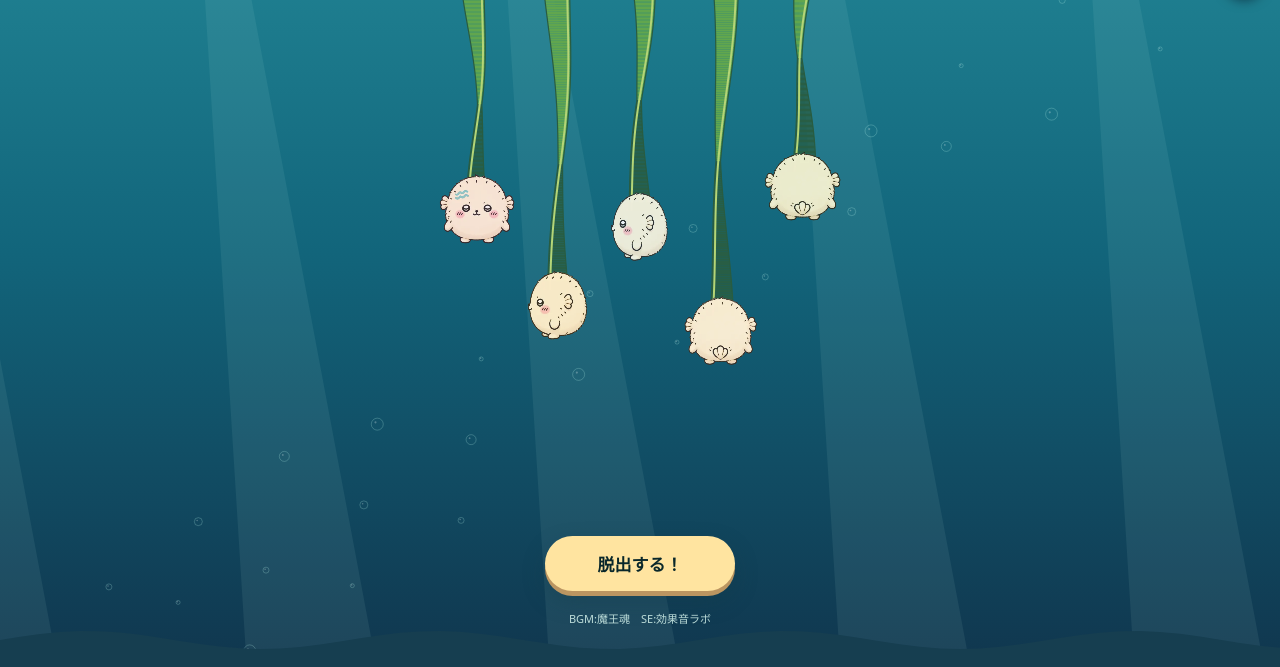
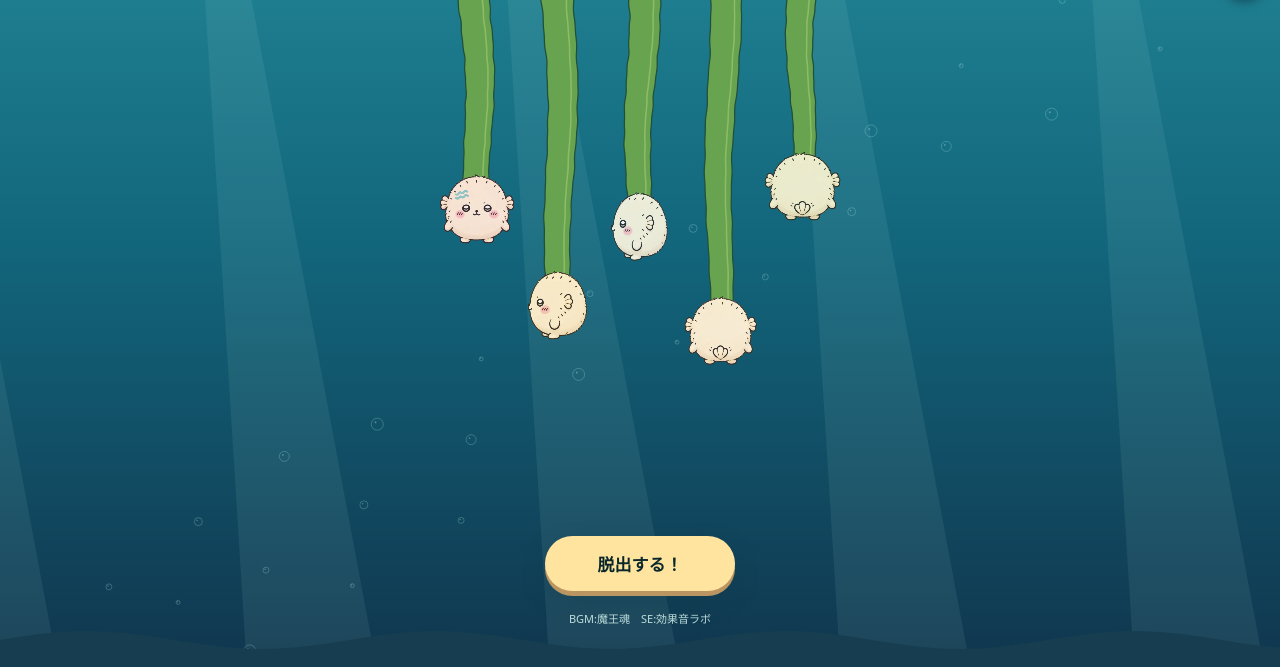
Before and after one commit to mukkii-game/weed, a plain HTML site: page index.html in a window 1280 px wide. Shown: the part 133-800 px from the top of the page. Drawn offline with Linux system fonts and the light colour scheme; animation ran at ten frames a second.

Commit message:
Polish continuous kelp ribbons, readable crossings and grab feedback

```diff
--- a/game.js
+++ b/game.js
@@ -3,8 +3,9 @@
 const canvas=document.querySelector('#game'),ctx=canvas.getContext('2d'),$=s=>document.querySelector(s);
 const clamp=(v,a,b)=>Math.max(a,Math.min(b,v)),mix=(a,b,t)=>a+(b-a)*t,TAU=Math.PI*2;
 const palette=['#edb4ca','#f2d790','#b8dfe9','#eed4bc','#b8dba9'];
-const sprite=new Image(),tints=[];sprite.src='assets/sea-friend-sprites.webp?v=1';
+const sprite=new Image(),tints=[];
 sprite.onload=()=>palette.forEach(color=>{const c=document.createElement('canvas');c.width=sprite.width;c.height=sprite.height;const x=c.getContext('2d');x.drawImage(sprite,0,0);x.globalCompositeOperation='source-atop';x.globalAlpha=.22;x.fillStyle=color;x.fillRect(0,0,c.width,c.height);tints.push(c);});
+sprite.src='assets/sea-friend-sprites.webp?v=1';
 
 let W=390,H=780,mode='title',chars=[],links=[],particles=[],words=[],pointer=null;
 let elapsed=0,clock=0,last=0,lastInput=-10,caught=0,shake=0,flash=0,combo=0,comboTime=0,stats={},endWin=false;
@@ -37,8 +38,28 @@ canvas.addEventListener('pointermove',e=>{const p=pointer;if(!p||e.pointerId!==p
 function pointerEnd(e,cancel=false){const p=pointer;if(!p||p.id!==e.pointerId)return;pointer=null;if(canvas.hasPointerCapture?.(e.pointerId))canvas.releasePointerCapture(e.pointerId);if(cancel||p.c.free||mode!=='play')return;const c=p.c;if(p.moved<14&&Math.hypot(e.clientX-p.sx,e.clientY-p.sy)<18){stats.taps++;c.vy-=90;c.vx+=c.lastDir*32;energize(c,24,c.lastDir,'tap');se('tap',c);burst(c.x,c.y+c.r,5);label(c.solo?'ラスト！ ぐるぐる！':'くるるっ',c.x,c.y-48,c.color,.6);}else{stats.flicks++;const dx=p.x-p.sx,dy=p.y-p.sy,len=Math.hypot(dx,dy),fresh=clock-p.mt<.15;const edge=c.id===0||c.id===4?1.25:1;c.vx=clamp((fresh?p.mx*.38:0)+(c.home-c.x)*2,-540,540)*edge;c.vy=clamp((fresh?p.my*.38:0)+(c.homeY-c.y)*2,-520,520);energize(c,clamp(len*.13,10,32),Math.sign(dx)||c.lastDir,'flick');c.stretch=.35;burst(c.x,c.y,9);se('tap',c);label(len>W*.25?'びよーーん！':'びゅんっ！',c.x,c.y-48);}}
 canvas.addEventListener('pointerup',e=>pointerEnd(e));canvas.addEventListener('pointercancel',e=>pointerEnd(e,true));canvas.addEventListener('lostpointercapture',e=>{if(pointer?.id===e.pointerId)pointer=null;});
 
-function ropePath(c){const pts=[],length=c.y-c.r*.55+12;for(let i=0;i<=64;i++){const t=i/64;let x=mix(c.anchor,c.x,t)+Math.sin(Math.PI*t)*(Math.sin(clock*1.7+t*7+c.id)*5-c.vx*.035),y=-12+length*t,z=0;links.forEach(k=>{if(k.power<.02||(k.a!==c.id&&k.b!==c.id)||chars[k.a].free||chars[k.b].free)return;const kt=k.a===c.id?k.tA:k.tB,side=(k.a===c.id?1:-1)*k.spinDir,s=(t-kt)/k.span;if(Math.abs(s)>=1)return;const soft=Math.sin((1-Math.abs(s))*Math.PI/2)**2,envelope=soft*k.power,angle=k.phase+s*TAU*k.turns,axisX=k.x+s*(chars[k.b].x-chars[k.a].x)*.08,axisY=k.y+s*Math.min(105,H*.14),radius=(13+k.power*7)*envelope;x=mix(x,axisX,envelope*.88)+side*Math.cos(angle)*radius;y=mix(y,axisY,envelope*.78)+Math.sin(angle)*radius*.42;z+=side*Math.sin(angle)*envelope;});pts.push({x,y,z,t});}return pts;}
-function interact(dt){const paths=chars.map(c=>c.free?null:ropePath(c));links.forEach(k=>{k.cool=Math.max(0,k.cool-dt);k.bodyCool=Math.max(0,k.bodyCool-dt);k.power=Math.max(0,k.power-dt*.22);k.phase+=dt*(3+k.power*5)*k.spinDir;const a=chars[k.a],b=chars[k.b];if(a.free||b.free)return;const relative=Math.hypot(a.vx-b.vx,a.vy-b.vy);if((a.active>0||b.active>0)&&relative>35&&k.cool===0){let best=23,hit=null;for(let i=10;i<65;i+=3)for(let j=10;j<65;j+=3){const p=paths[k.a][i],q=paths[k.b][j],d=Math.hypot(p.x-q.x,p.y-q.y);if(d<best){best=d;hit={p,q};}}if(hit){k.tA=clamp(hit.p.t,.34,.76);k.tB=clamp(hit.q.t,.34,.76);const pa=paths[k.a][Math.round(k.tA*64)],pb=paths[k.b][Math.round(k.tB*64)];k.x=(pa.x+pb.x)/2;k.y=(pa.y+pb.y)/2;k.power=1;k.cool=.9;stats.tangles++;combo=comboTime>0?combo+1:1;comboTime=2.1;const stored=clamp((Math.abs(a.twist)+Math.abs(b.twist))/ (100/12),0,2),dir=a.x>b.x?1:-1;k.spinDir=dir;k.turns=clamp(1.15+stored*.45+relative/900,1.15,2.15);k.span=clamp(.17+stored*.025,.17,.21);a.vx+=dir*(72+stored*35);b.vx-=dir*(72+stored*35);a.vy-=55;b.vy+=40;a.spin=dir*20;b.spin=-dir*20;a.charge=clamp(a.charge*.82+12,0,100);b.charge=clamp(b.charge*.82+12,0,100);a.active=b.active=1;damage(a,1.8*(1+stored*2.5));damage(b,1.8*(1+stored*2.5));burst(k.x,k.y,Math.round(5+stored*9),'#d9fff4');label(stored>1?'こすれて効いた！':combo>1?`こすれ ${combo}連鎖！`:'キュッ！',k.x,k.y-18,'#e0fff4');se('tangle',a,stored/2);shake=1+stored*2;}}
+function ropePath(c){
+  const pts=[],length=c.y-c.r*.55+12;
+  for(let i=0;i<=64;i++){
+    const t=i/64;
+    let x=mix(c.anchor,c.x,t)+Math.sin(Math.PI*t)*(Math.sin(clock*1.7+t*7+c.id)*5-c.vx*.035);
+    const y=-12+length*t;let z=0;
+    links.forEach(k=>{
+      if(k.power<.02||(k.a!==c.id&&k.b!==c.id)||chars[k.a].free||chars[k.b].free)return;
+      const kt=k.a===c.id?k.tA:k.tB,side=(k.a===c.id?1:-1)*k.spinDir,s=(t-kt)/k.span;
+      if(Math.abs(s)>=1)return;
+      const envelope=Math.cos(s*Math.PI/2)**2*k.power;
+      const angle=k.phase*.12+s*Math.PI*k.turns;
+      // A broad S-shaped crossing keeps each strip readable, even in a crowd.
+      // Keep height monotonic: folding it back made jagged green clumps.
+      x=mix(x,k.x,envelope*.5)+side*Math.sin(angle)*14*envelope;
+      z+=side*Math.cos(angle)*envelope;
+    });
+    pts.push({x,y,z,t});
+  }
+  return pts;
+}
+function interact(dt){const paths=chars.map(c=>c.free?null:ropePath(c));links.forEach(k=>{k.cool=Math.max(0,k.cool-dt);k.bodyCool=Math.max(0,k.bodyCool-dt);k.power=Math.max(0,k.power-dt*.22);k.phase+=dt*(3+k.power*5)*k.spinDir;const a=chars[k.a],b=chars[k.b];if(a.free||b.free)return;const relative=Math.hypot(a.vx-b.vx,a.vy-b.vy);if((a.active>0||b.active>0)&&relative>35&&k.cool===0){let best=23,hit=null;for(let i=10;i<65;i+=3)for(let j=10;j<65;j+=3){const p=paths[k.a][i],q=paths[k.b][j],d=Math.hypot(p.x-q.x,p.y-q.y);if(d<best){best=d;hit={p,q};}}if(hit){k.tA=clamp(hit.p.t,.34,.76);k.tB=clamp(hit.q.t,.34,.76);const pa=paths[k.a][Math.round(k.tA*64)],pb=paths[k.b][Math.round(k.tB*64)];k.x=(pa.x+pb.x)/2;k.y=(pa.y+pb.y)/2;k.power=1;k.cool=.9;stats.tangles++;combo=comboTime>0?combo+1:1;comboTime=2.1;const stored=clamp((Math.abs(a.twist)+Math.abs(b.twist))/ (100/12),0,2),dir=a.x>b.x?1:-1;k.spinDir=dir;k.turns=clamp(.65+stored*.22+relative/1600,.65,1.35);k.span=clamp(.17+stored*.025,.17,.21);a.vx+=dir*(72+stored*35);b.vx-=dir*(72+stored*35);a.vy-=55;b.vy+=40;a.spin=dir*20;b.spin=-dir*20;a.charge=clamp(a.charge*.82+12,0,100);b.charge=clamp(b.charge*.82+12,0,100);a.active=b.active=1;damage(a,1.8*(1+stored*2.5));damage(b,1.8*(1+stored*2.5));burst(k.x,k.y,Math.round(5+stored*9),'#d9fff4');label(stored>1?'こすれて効いた！':combo>1?`こすれ ${combo}連鎖！`:'キュッ！',k.x,k.y-18,'#e0fff4');se('tangle',a,stored/2);shake=1+stored*2;}}
 if(k.power>.15){const dx=b.x-a.x,dy=b.y-a.y,tug=dt*k.power*1.35,orbit=dt*k.power*.55*k.spinDir;a.vx+=dx*tug-dy*orbit;b.vx-=dx*tug+dy*orbit;a.vy+=dy*tug*.35+dx*orbit;b.vy-=dy*tug*.35+dx*orbit;const rub=relative*k.power*dt*.004;if(rub>.01){damage(a,rub);damage(b,rub);}}
 // Body contact only gives a soft bounce. Damage is attached to the ribbons.
 const dx=b.x-a.x,dy=b.y-a.y,d=Math.hypot(dx,dy),gap=a.r+b.r;if(d<gap&&d>1){const push=(gap-d)*dt*13,nx=dx/d,ny=dy/d;a.vx-=nx*push;b.vx+=nx*push;a.vy-=ny*push;b.vy+=ny*push;if(relative>45&&k.bodyCool<=0){k.bodyCool=.48;stats.bonks++;a.vx-=nx*70;b.vx+=nx*70;a.vy-=45;b.vy-=35;a.pop=b.pop=.42;a.spin-=ny*8;b.spin+=ny*8;burst((a.x+b.x)/2,(a.y+b.y)/2,10,'#fff2ca');label('ぽよん！',(a.x+b.x)/2,(a.y+b.y)/2-30,'#fff1b0',.65);se('bonk',a);shake=2;}}});}
@@ -49,18 +70,77 @@ chars.forEach(c=>{if(c.free){c.escape+=dt;c.vx+=(c.id<2?-1:1)*dt*45;c.vy-=dt*70;
 if(held){const tx=clamp(pointer.x+pointer.offsetX,c.r,W-c.r),ty=clamp(pointer.y+pointer.offsetY,H*.2,H*.8);c.vx=(tx-c.x)*15;c.vy=(ty-c.y)*15;}else{c.vx+=((c.home-c.x)*3.4)*dt;c.vy+=((c.homeY-c.y)*6.5)*dt;c.vx*=Math.exp(-dt*1.4);c.vy*=Math.exp(-dt*1.8);}c.x=clamp(c.x+c.vx*dt,c.r,W-c.r);c.y=clamp(c.y+c.vy*dt,H*.2,H*.8);const beforeCharge=c.charge;c.hold=Math.max(0,(c.hold||0)-dt);if(c.hold===0&&c.active<=0)c.charge=Math.max(0,c.charge-dt*6);c.spin*=Math.exp(-dt*(c.charge>=99?9:2.6));c.yaw+=c.spin*dt+c.lastDir*(c.charge-beforeCharge)*.035;c.twist=mix(c.twist,c.lastDir*(c.charge/12),1-Math.exp(-dt*3));c.reach=mix(c.reach,.18+.82*c.charge/100,1-Math.exp(-dt*3));c.tilt=mix(c.tilt,clamp(c.vx*.002,-.7,.7),1-Math.exp(-dt*8));if(c.charge>=100&&c.cool<=0)recoil(c);});
 if(mode==='play'){if(clock-lastInput<1.6)interact(dt);else links.forEach(k=>{k.power=Math.max(0,k.power-dt*.6);k.cool=Math.max(0,k.cool-dt);k.bodyCool=Math.max(0,k.bodyCool-dt);});elapsed+=dt;if(!remaining().length)finish(true);else if(elapsed>=60)beginCaught();music();}else if(mode==='caught'){caught+=dt;const tx=W*.60,ty=H*.36;remaining().forEach((c,i)=>{const pull=dt*(.35+caught*1.7);c.x+=((tx+(i-2)*5)-c.x)*pull;c.y+=(ty-c.y)*pull;c.yaw+=dt*(5+caught*8);c.pop=.18+Math.sin(clock*18)*.08;});shake=Math.max(shake,caught*4);if(caught>1.6)finish(false);}}
 
-function ribbon(c,minT=0,maxT=1,detail=false){
+// Continuous faces avoid antialiasing seams between hundreds of tiny quads.
+function ribbonGeometry(c){
   const path=ropePath(c),dense=[];
-  // Subdivide drawing independently of the coarse contact mesh: no ladder-like seams.
-  for(let i=0;i<path.length-1;i++)for(let j=0;j<4;j++){const p=path[i],q=path[i+1],u=j/4;dense.push({x:mix(p.x,q.x,u),y:mix(p.y,q.y,u),t:mix(p.t,q.t,u)});}dense.push(path[path.length-1]);
-  const pts=dense.filter(p=>p.t>=minT&&p.t<=maxT);if(pts.length<2)return;
+  for(let i=0;i<path.length-1;i++)for(let j=0;j<4;j++){
+    const p=path[i],q=path[i+1],u=j/4;
+    dense.push({x:mix(p.x,q.x,u),y:mix(p.y,q.y,u),z:mix(p.z,q.z,u),t:mix(p.t,q.t,u)});
+  }
+  dense.push(path[path.length-1]);
   const base=Math.min(17,W*.04),stretch=clamp(c.homeY/c.y,.75,1.15);
-  const phase=t=>c.twist*TAU*(1-(1-clamp(t/Math.max(.15,c.reach),0,1))**2)+t*2+c.yaw*.12;
-  const width=p=>base*(.13+.87*Math.abs(Math.cos(phase(p.t))))*stretch;
-  for(let i=0;i<pts.length-1;i++){const p=pts[i],q=pts[i+1],w=width(p),v=width(q);ctx.beginPath();ctx.moveTo(p.x-w,p.y);ctx.lineTo(q.x-v,q.y);ctx.lineTo(q.x+v,q.y);ctx.lineTo(p.x+w,p.y);ctx.closePath();ctx.fillStyle=Math.cos((phase(p.t)+phase(q.t))/2)>0?'#61a64e':'#285e45';ctx.fill();}
-  for(const side of [-1,1]){ctx.beginPath();pts.forEach((p,i)=>{const x=p.x+side*width(p);i?ctx.lineTo(x,p.y):ctx.moveTo(x,p.y);});ctx.strokeStyle=detail?'#173f35':'#295c40';ctx.lineWidth=detail?1.7:1.2;ctx.stroke();}
-  ctx.beginPath();pts.forEach((p,i)=>{const off=Math.cos(phase(p.t))*base*.85*stretch;i?ctx.lineTo(p.x+off,p.y):ctx.moveTo(p.x+off,p.y);});ctx.strokeStyle='#b4d577';ctx.lineWidth=2;ctx.stroke();
-  if(c.charge>60){ctx.globalAlpha=(c.charge-60)/80;ctx.strokeStyle='#e8ffc0';ctx.lineWidth=3;ctx.beginPath();pts.forEach((p,i)=>i?ctx.lineTo(p.x,p.y):ctx.moveTo(p.x,p.y));ctx.stroke();ctx.globalAlpha=1;}
+  const phase=t=>c.twist*TAU*(1-(1-clamp(t/Math.max(.15,c.reach),0,1))**1.35)+t*.7+c.yaw*.12;
+  return dense.map((p,i)=>{
+    const prev=dense[Math.max(0,i-1)],next=dense[Math.min(dense.length-1,i+1)];
+    const dx=next.x-prev.x,dy=next.y-prev.y,len=Math.hypot(dx,dy)||1;
+    const nx=dy/len,ny=-dx/len,face=Math.cos(phase(p.t));
+    const edge=1+.025*Math.sin(p.t*61+c.id)+.016*Math.sin(p.t*113+c.id*2);
+    const width=base*(.12+.88*Math.abs(face))*stretch*edge;
+    return {...p,face,lx:p.x-nx*width,ly:p.y-ny*width,rx:p.x+nx*width,ry:p.y+ny*width,
+      hx:p.x+nx*width*.55,hy:p.y+ny*width*.55};
+  });
+}
+function ribbonContour(pts){
+  ctx.beginPath();ctx.moveTo(pts[0].lx,pts[0].ly);
+  for(let i=1;i<pts.length;i++)ctx.lineTo(pts[i].lx,pts[i].ly);
+  for(let i=pts.length-1;i>=0;i--)ctx.lineTo(pts[i].rx,pts[i].ry);
+  ctx.closePath();
+}
+function ribbon(c,pts=ribbonGeometry(c),front=false){
+  if(pts.length<2)return;
+  ctx.save();ctx.lineJoin='round';ctx.lineCap='round';
+  // One unbroken silhouette sits underneath both sides of the ribbon.
+  ribbonContour(pts);ctx.fillStyle='#386e43';
+  if(front){ctx.shadowColor='#062d37aa';ctx.shadowBlur=4;ctx.shadowOffsetY=2;}
+  ctx.fill();ctx.shadowBlur=0;ctx.shadowOffsetY=0;
+  let face=[pts[0]];
+  const fillFace=()=>{if(face.length<2)return;ribbonContour(face);ctx.fillStyle=face[Math.floor(face.length/2)].face>=0?'#68a44f':'#295f43';ctx.fill();};
+  for(let i=1;i<pts.length;i++){
+    const p=pts[i-1],q=pts[i];
+    if((p.face>=0)!==(q.face>=0)){
+      const u=Math.abs(p.face)/(Math.abs(p.face)+Math.abs(q.face)),edge={};
+      for(const key of Object.keys(p))edge[key]=mix(p[key],q[key],u);
+      face.push(edge);fillFace();face=[edge];
+    }
+    face.push(q);
+  }
+  fillFace();
+  for(const side of ['l','r']){
+    ctx.beginPath();pts.forEach((p,i)=>i?ctx.lineTo(p[side+'x'],p[side+'y']):ctx.moveTo(p[side+'x'],p[side+'y']));
+    ctx.strokeStyle='#204f3c';ctx.lineWidth=1.25;ctx.stroke();
+  }
+  ctx.beginPath();pts.forEach((p,i)=>i?ctx.lineTo(p.hx,p.hy):ctx.moveTo(p.hx,p.hy));
+  ctx.strokeStyle='#b1d37b88';ctx.lineWidth=1.5;ctx.stroke();
+  ctx.restore();
+}
+function ribbons(){
+  const ropes=chars.filter(c=>!c.free).map(c=>({c,pts:ribbonGeometry(c)}));
+  ropes.forEach(({c,pts})=>ribbon(c,pts));
+  // The positive depth half of each crossing comes back over its partner.
+  ropes.forEach(({c,pts})=>{
+    let start=-1;
+    for(let i=0;i<=pts.length;i++){
+      if(i<pts.length&&pts[i].z>.08){if(start<0)start=Math.max(0,i-1);}
+      else if(start>=0){ribbon(c,pts.slice(start,Math.min(pts.length,i+1)),true);start=-1;}
+    }
+  });
+}
+function grabFeedback(){
+  const c=pointer?.c;if(!c||c.free||mode!=='play')return;
+  ctx.save();ctx.translate(c.x,c.y);ctx.strokeStyle='#eefff2';ctx.lineWidth=2.5;
+  const r=c.r*1.62+Math.sin(clock*9)*1.2;
+  for(let i=0;i<4;i++){ctx.beginPath();ctx.arc(0,0,r,i*Math.PI/2+.15,i*Math.PI/2+.85);ctx.stroke();}
+  ctx.restore();
 }
 function frictionEffects(){links.forEach(k=>{if(k.power<.16||chars[k.a].free||chars[k.b].free)return;ctx.save();ctx.translate(k.x,k.y);ctx.rotate(k.phase*.08);ctx.globalAlpha=k.power*.7;ctx.strokeStyle='#e4fff5';ctx.lineWidth=2.2;for(const side of [-1,1]){ctx.beginPath();ctx.arc(0,0,18+side*5,-1.05,.3);ctx.stroke();ctx.beginPath();ctx.arc(0,0,18+side*5,2.1,3.45);ctx.stroke();}ctx.globalAlpha=k.power*.35;ctx.beginPath();ctx.ellipse(0,0,31,12,0,0,TAU);ctx.stroke();ctx.restore();});}
 function character(c){const cos=Math.cos(c.yaw),view=cos>.42?0:cos<-.42?2:1,size=c.r*3.05,squash=c.pop+Math.min(.22,Math.abs(c.vy)*.00035);ctx.save();ctx.translate(c.x,c.y);ctx.rotate(c.tilt+Math.sin(c.yaw)*Math.min(.25,Math.abs(c.spin)*.009));ctx.scale((.86+.14*Math.abs(cos))*(1+squash*.4),1-squash*.25);if(Math.sin(c.yaw)<0)ctx.scale(-1,1);if(sprite.complete&&sprite.naturalWidth){const sw=sprite.width/3;ctx.drawImage(tints[c.id]||sprite,view*sw,0,sw,sprite.height,-size/2,-size/2,size,size);}else{ctx.fillStyle=c.color;ctx.beginPath();ctx.ellipse(0,0,c.r,c.r*.92,0,0,TAU);ctx.fill();ctx.fillStyle='#233c44';if(cos>0){for(const x of [-8,8]){ctx.beginPath();ctx.arc(x,-2,2.4,0,TAU);ctx.fill();}ctx.beginPath();ctx.arc(0,4,4,0,Math.PI);ctx.stroke();}}ctx.restore();if(Math.abs(c.spin)>9){ctx.strokeStyle=c.recoil>0?'#ffed9f':'#c8fff1';ctx.lineWidth=2;ctx.globalAlpha=.6;for(let i=0;i<2;i++){ctx.beginPath();ctx.ellipse(c.x,c.y,c.r*1.6,c.r*.52,-.2,clock*13+i*Math.PI,clock*13+i*Math.PI+1.9);ctx.stroke();}ctx.globalAlpha=1;}
@@ -80,7 +160,7 @@ function mermaid(front=false){
  ctx.shadowBlur=0;if(p>.8){ctx.fillStyle='#000';ctx.beginPath();ctx.ellipse(0,r*.33,r*.34,r*(.06+lunge*.20),0,0,TAU);ctx.fill();}ctx.restore();
 }
 
-function draw(){sea();mermaid();ctx.save();ctx.translate(Math.sin(clock*67)*shake,Math.cos(clock*83)*shake);chars.filter(c=>!c.free).forEach(c=>ribbon(c));frictionEffects();chars.forEach(character);particles.forEach(p=>{ctx.globalAlpha=clamp(p.life,0,1);ctx.strokeStyle=p.color;ctx.lineWidth=1.6;ctx.beginPath();ctx.arc(p.x,p.y,p.r,0,TAU);ctx.stroke();});ctx.globalAlpha=1;words.forEach(w=>{ctx.globalAlpha=clamp(w.life*3,0,1);ctx.textAlign='center';ctx.font='900 17px system-ui';ctx.lineWidth=4;ctx.strokeStyle='#164957';const x=clamp(w.x,85,W-85);ctx.strokeText(w.text,x,w.y);ctx.fillStyle=w.color;ctx.fillText(w.text,x,w.y);});ctx.restore();ctx.globalAlpha=1;mermaid(true);if(flash>0){ctx.fillStyle=`rgba(226,255,210,${flash})`;ctx.fillRect(0,0,W,H);}if(mode==='play'||mode==='caught'){const left=remaining().length;$('#score').textContent=`${5-left} / 5`;$('#distance').textContent=Math.max(0,Math.ceil(60-elapsed));$('#combo').textContent=comboTime>0&&combo>1?`${combo} 連鎖！`:left===1?'ラスト！':'';$('#timer-fill').style.transform=`scaleX(${Math.max(0,1-elapsed/60)})`;$('#play-hint').textContent=mode==='caught'?'みつかった……！':left===1?'最後の子をタップ！ ぎゅるんと脱出':elapsed<8?'タップでねじる · 引っぱって絡める！':'ためて → 絡めて → こすって効かせる！';}}
+function draw(){sea();mermaid();ctx.save();ctx.translate(Math.sin(clock*67)*shake,Math.cos(clock*83)*shake);ribbons();frictionEffects();grabFeedback();chars.forEach(character);particles.forEach(p=>{ctx.globalAlpha=clamp(p.life,0,1);ctx.strokeStyle=p.color;ctx.lineWidth=1.6;ctx.beginPath();ctx.arc(p.x,p.y,p.r,0,TAU);ctx.stroke();});ctx.globalAlpha=1;words.forEach(w=>{ctx.globalAlpha=clamp(w.life*3,0,1);ctx.textAlign='center';ctx.font='900 17px system-ui';ctx.lineWidth=4;ctx.strokeStyle='#164957';const x=clamp(w.x,85,W-85);ctx.strokeText(w.text,x,w.y);ctx.fillStyle=w.color;ctx.fillText(w.text,x,w.y);});ctx.restore();ctx.globalAlpha=1;mermaid(true);if(flash>0){ctx.fillStyle=`rgba(226,255,210,${flash})`;ctx.fillRect(0,0,W,H);}if(mode==='play'||mode==='caught'){const left=remaining().length;$('#score').textContent=`${5-left} / 5`;$('#distance').textContent=Math.max(0,Math.ceil(60-elapsed));$('#combo').textContent=comboTime>0&&combo>1?`${combo} 連鎖！`:left===1?'ラスト！':'';$('#timer-fill').style.transform=`scaleX(${Math.max(0,1-elapsed/60)})`;$('#play-hint').textContent=mode==='caught'?'みつかった……！':left===1?'最後の子をタップ！ ぎゅるんと脱出':elapsed<8?'タップでねじる · 引っぱって絡める！':'ためて → 絡めて → こすって効かせる！';}}
 function finish(win){if(mode!=='play'&&mode!=='caught')return;const bitten=mode==='caught';mode='result';endWin=win;pointer=null;oldBgm.pause();if(win)se('win');else if(!bitten)se('lose');$('#result-panel').classList.remove('hidden');$('#hud').classList.add('hidden');$('#result-panel .eyebrow').textContent=win?'ぷちんっ、すいすい。全員脱出！':`${5-remaining().length}人、逃げられた！`;
 $('#result-score').textContent=win?elapsed.toFixed(1):'あと少し';$('#result-unit').textContent=win?'秒で、自由！':'';$('#result-copy').textContent=win?(elapsed<30?'ねじりの達人！ 海の向こうまで、すいすい。':'みんな無事！ いっぱい暴れて、いっぱいねじれた。'):'つつくだけでも大丈夫。ためて、ギュルルン！';$('#result-stats').textContent=`くるるん ${stats.recoils}回　·　からまり ${stats.tangles}回`;
 try{const key='wakame-best-v3',best=Number(localStorage.getItem(key))||Infinity;if(win&&elapsed<best)localStorage.setItem(key,String(elapsed));const value=Math.min(win?elapsed:Infinity,best);$('#best-score').textContent=Number.isFinite(value)?`この端末のベスト ${value.toFixed(1)}秒`:'';}catch{$('#best-score').textContent='';}}
--- a/index.html
+++ b/index.html
@@ -5,11 +5,11 @@
   <meta name="viewport" content="width=device-width, initial-scale=1, viewport-fit=cover, user-scalable=no" />
   <meta name="theme-color" content="#061d26" />
   <title>コンブゲーム</title>
-  <link rel="stylesheet" href="style.css?v=20260906-8" />
+  <link rel="stylesheet" href="style.css?v=20260906-9" />
 </head>
 <body>
   <main id="game-shell">
-    <canvas id="game" aria-label="ワカメ脱出ゲーム"></canvas>
+    <canvas id="game" aria-label="コンブゲーム"></canvas>
     <section id="hud" class="hidden">
       <div><span class="label">すいすい脱出</span><strong id="score">0 / 5</strong></div>
       <div class="combo"><strong id="combo"></strong></div>
@@ -32,6 +32,6 @@
       <button id="share-button">友だちにも、じたばた</button>
     </section>
   </main>
-  <script src="game.js?v=20260906-8"></script>
+  <script src="game.js?v=20260906-9"></script>
 </body>
 </html>
```
Also changed, not shown: check-game.cjs (+9 -0 lines).
